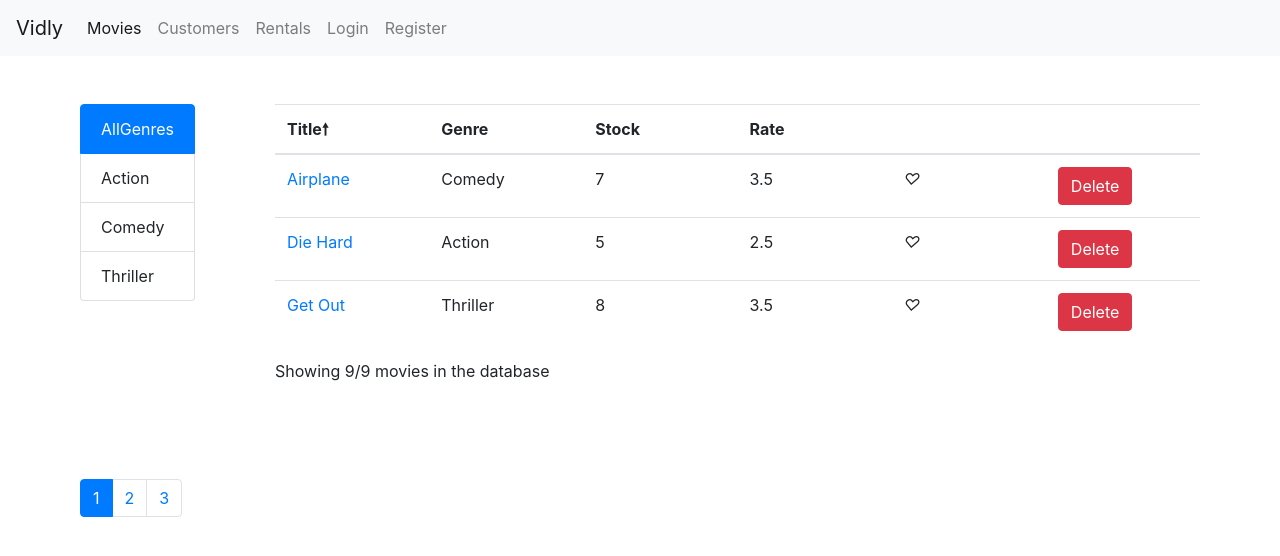
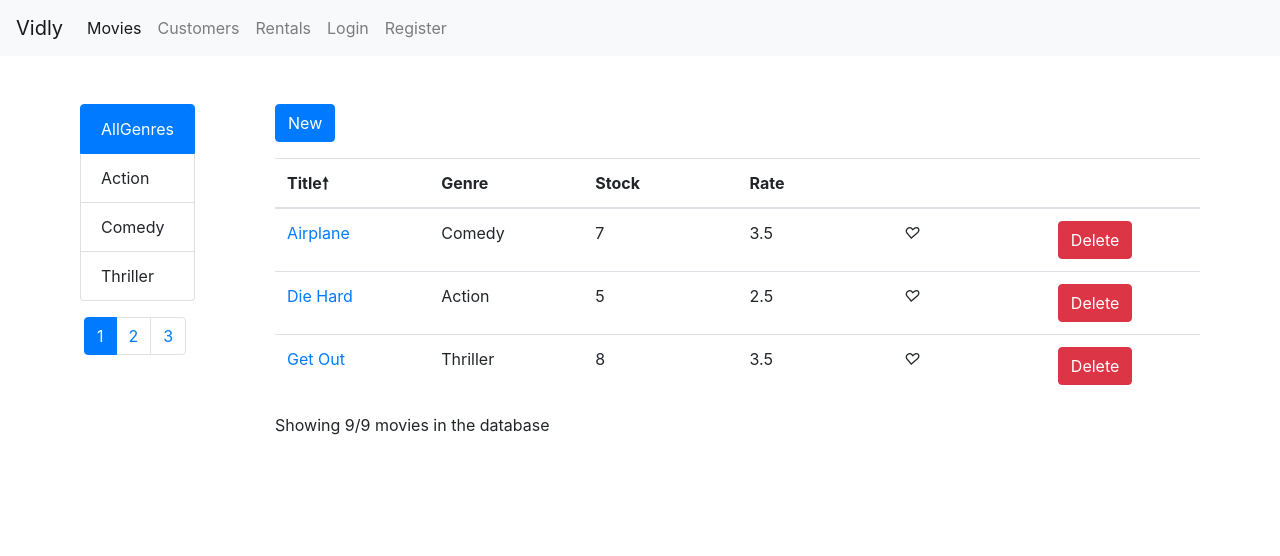
Before and after one commit to Jonas-Wessner/learn-react-vidly, a React (Create React App) app: page /movies in a window 1280 px wide. Shown: the top 556 px of the page. Built offline with nearby package versions, Linux system fonts and the light colour scheme.

Commit message:
feat: add new-button in moviesTable

```diff
--- a/src/components/movies.jsx
+++ b/src/components/movies.jsx
@@ -118,10 +118,19 @@ class Movies extends Component {
 
     return (
       <div className="movies">
-        <GenrePicker
-          selectedGenreId={currentGenreId}
-          onStateChanged={this.handleGenreChanged}
-        />
+        <div>
+          <GenrePicker
+            selectedGenreId={currentGenreId}
+            onStateChanged={this.handleGenreChanged}
+          />
+          <Pagination
+            className="mt-3 mx-1"
+            itemCount={filteredSize}
+            pageSize={pageSize}
+            currentPageIndex={currentPageIndex}
+            onStateChanged={this.handlePageChanged}
+          />
+        </div>
         <MoviesTable
           totalSize={allMovies.length}
           filteredSize={filteredSize}
@@ -131,12 +140,6 @@ class Movies extends Component {
           onLikeToggle={this.handleLikeToggle}
           onDelete={this.handleDelete}
         />
-        <Pagination
-          itemCount={filteredSize}
-          pageSize={pageSize}
-          currentPageIndex={currentPageIndex}
-          onStateChanged={this.handlePageChanged}
-        />
       </div>
     );
   }
--- a/src/components/moviesTable.jsx
+++ b/src/components/moviesTable.jsx
@@ -51,6 +51,8 @@ class MoviesTable extends Component {
     } = this.props;
 
     return (
+      <div>
+        <button className="btn btn-primary mb-3">New</button>
         <Table
           className="movies-table"
           columns={this.columns}
@@ -61,6 +63,7 @@ class MoviesTable extends Component {
           totalItemsSize={totalSize}
           displayedItemsSize={filteredSize}
         />
+      </div>
     );
   }
 }
--- a/src/components/pagination.jsx
+++ b/src/components/pagination.jsx
@@ -27,11 +27,13 @@ class Pagination extends Component {
   };
 
   render() {
+    const { className } = this.props;
     // return empty div instead of null in order to be still acquire the same space like before,
     // when this will suddenly not be rendered at runtime due to a change of page sizes => to not break layout
     if (this.pages <= 1) return <div />;
     return (
-      <nav>
+      // don't pass everything with the rest-operator, because unnecessary and produces warnings
+      <nav className={className}>
         <ul className="pagination">{this.generateLinks()}</ul>
       </nav>
     );
```
Lines whose indentation alone changed are shown as unchanged.
